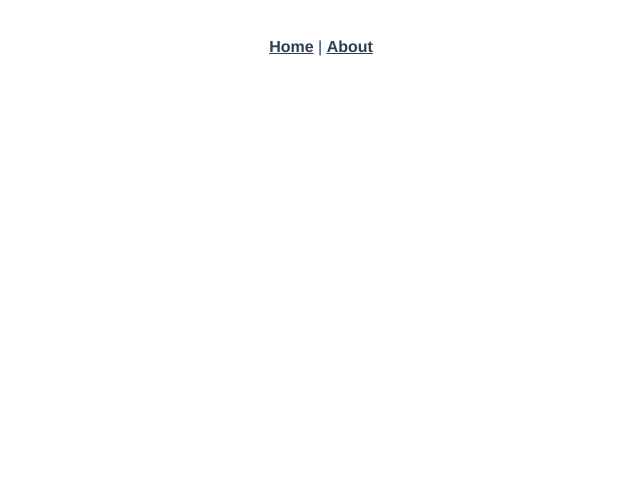
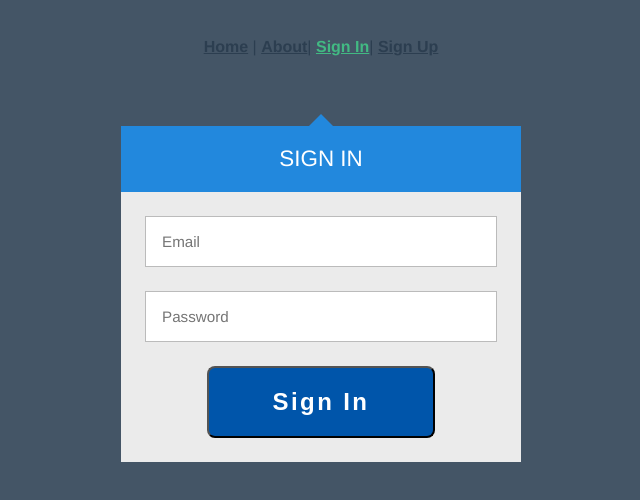
Before and after one commit to webex15-team-2/team2-original-app, a Vue app: page /signin in a window 1280 px wide. Before the commit this address had no page. Shown: the top 500 px of the page, without its empty margins (319-959 px from the left). Built offline with nearby package versions, Linux system fonts and the light colour scheme.

Commit message:
サインアップ・サインイン実装（とりあえず）

```diff
--- a/babel.config.js
+++ b/babel.config.js
@@ -1,3 +1,3 @@
 module.exports = {
   presets: ["@vue/cli-plugin-babel/preset"],
-}
+};
--- a/src/App.vue
+++ b/src/App.vue
@@ -1,7 +1,9 @@
 <template>
   <nav>
     <router-link to="/">Home</router-link> |
-    <router-link to="/about">About</router-link>
+    <router-link to="/about">About</router-link>|
+    <router-link to="/signin">Sign In</router-link>|
+    <router-link to="/signup">Sign Up</router-link>
   </nav>
   <router-view />
 </template>
--- a/src/components/HelloWorld.vue
+++ b/src/components/HelloWorld.vue
@@ -92,7 +92,7 @@ export default {
   props: {
     msg: String,
   },
-}
+};
 </script>
 
 <!-- Add "scoped" attribute to limit CSS to this component only -->
--- a/src/router/index.js
+++ b/src/router/index.js
@@ -1,5 +1,6 @@
-import { createRouter, createWebHistory } from "vue-router"
-import HomeView from "../views/HomeView.vue"
+import { createRouter, createWebHistory } from "vue-router";
+import HomeView from "../views/HomeView.vue";
+import SignUp from "../views/SignUp.vue";
 
 const routes = [
   {
@@ -16,11 +17,24 @@ const routes = [
     component: () =>
       import(/* webpackChunkName: "about" */ "../views/AboutView.vue"),
   },
-]
+  {
+    // sign upへの遷移
+    path: "/signup",
+    name: "SignUp",
+    // component: () => import("../views/SignUp.vue"),
+    component: SignUp,
+  },
+  {
+    // sign inへの遷移
+    path: "/signin",
+    name: "SignIn",
+    component: () => import("../views/SignIn.vue"),
+  },
+];
 
 const router = createRouter({
   history: createWebHistory(process.env.BASE_URL),
   routes,
-})
+});
 
-export default router
+export default router;
--- a/src/views/HomeView.vue
+++ b/src/views/HomeView.vue
@@ -1,18 +1,56 @@
 <template>
-  <div class="home">
+  <!-- <div class="home">
     <img alt="Vue logo" src="../assets/logo.png" />
     <HelloWorld msg="Welcome to Your Vue.js App" />
+  </div> -->
+
+  <div>
+    <img alt="Vue logo" src="../assets/logo.png" />
+    <p>HOME</p>
+    <p>ログイン状態: {{ authState }}</p>
+    <p>メール認証: {{ emailVerified }}</p>
+    <button class="btn btn-secondary" @click="signOut">サインアウト</button>
   </div>
 </template>
 
 <script>
 // @ is an alias to /src
-import HelloWorld from "@/components/HelloWorld.vue"
-
+// import HelloWorld from "@/components/HelloWorld.vue";
 export default {
   name: "HomeView",
   components: {
-    HelloWorld,
+    // HelloWorld,
   },
-}
+
+  data() {
+    return {
+      // feature/signinに関する処理 //
+
+      authState: "",
+      emailVerified: "",
+
+      // feature/signinに関する処理終わり//
+    };
+  },
+  methods: {
+    // feature/signinに関する処理 //
+    // signOut() {
+    //   firebase.auth().signOut();
+    // },
+    // feature/signinに関する処理終わり//
+  },
+  mounted() {
+    // feature/signinに関する処理 //
+    // firebase.auth().onAuthStateChanged((user) => {
+    //   if (user) {
+    //     this.authState = "ログイン";
+    //     this.emailVerified = user.emailVerified ? "済" : "未";
+    //   } else {
+    //     this.authState = "ログアウト";
+    //     this.emailVerified = "-";
+    //   }
+    // });
+    // feature/signinに関する処理終わり//
+  },
+};
 </script>
--- /dev/null
+++ b/src/views/SignIn.vue
@@ -0,0 +1,177 @@
+<template>
+  <div class="login">
+    <div class="login-triangle"></div>
+
+    <h2 class="login-header">Sign In</h2>
+
+    <form class="login-container">
+      <p><input type="email" placeholder="Email" v-model="emailAddress" /></p>
+      <p>
+        <input type="password" placeholder="Password" v-model="password" />
+      </p>
+      <p>
+        <button class="btn btn--blue" type="button" @click="SignIn">
+          Sign In
+        </button>
+      </p>
+    </form>
+  </div>
+</template>
+<script>
+import { getAuth, signInWithEmailAndPassword } from "firebase/auth";
+export default {
+  data() {
+    return {
+      emailAddress: "",
+      password: "",
+    };
+  },
+  methods: {
+    SignIn() {
+      try {
+        const auth = getAuth();
+
+        signInWithEmailAndPassword(auth, this.emailAddress, this.password)
+          .then((userCredential) => {
+            const user = userCredential.user;
+            console.log(user);
+            console.log("ログイン成功");
+            alert("ログイン成功");
+          })
+          .catch((error) => {
+            console.error(error);
+          });
+      } catch (e) {
+        console.error(e);
+      }
+    },
+  },
+};
+</script>
+
+<style>
+@import url(https://fonts.googleapis.com/css?family=Open+Sans:400,700);
+
+.btn,
+a.btn,
+button.btn {
+  font-size: 1.5rem;
+  font-weight: 700;
+  line-height: 1.5;
+  position: relative;
+  display: inline-block;
+  padding: 1rem 4rem;
+  cursor: pointer;
+  -webkit-user-select: none;
+  -moz-user-select: none;
+  -ms-user-select: none;
+  user-select: none;
+  -webkit-transition: all 0.3s;
+  transition: all 0.3s;
+  text-align: center;
+  vertical-align: middle;
+  text-decoration: none;
+  letter-spacing: 0.1em;
+  color: #fff;
+  border-radius: 0.5rem;
+}
+
+.btn--blue,
+a.btn--blue {
+  color: #fff;
+  background-color: #05a;
+}
+.btn--blue:hover,
+a.btn--blue:hover {
+  color: #fff;
+  background: #033089;
+}
+
+body {
+  background: #456;
+  font-family: "Open Sans", sans-serif;
+}
+
+.login {
+  width: 400px;
+  margin: 16px auto;
+  font-size: 16px;
+}
+
+/* Reset top and bottom margins from certain elements */
+.login-header,
+.login p {
+  margin-top: 0;
+  margin-bottom: 0;
+}
+
+/* The triangle form is achieved by a CSS hack */
+.login-triangle {
+  width: 0;
+  margin-right: auto;
+  margin-left: auto;
+  border: 12px solid transparent;
+  border-bottom-color: #28d;
+}
+
+.login-header {
+  background: #28d;
+  padding: 20px;
+  font-size: 1.4em;
+  font-weight: normal;
+  text-align: center;
+  text-transform: uppercase;
+  color: #fff;
+}
+
+.login-container {
+  background: #ebebeb;
+  padding: 12px;
+}
+
+/* Every row inside .login-container is defined with p tags */
+.login p {
+  padding: 12px;
+}
+
+.login input {
+  box-sizing: border-box;
+  display: block;
+  width: 100%;
+  border-width: 1px;
+  border-style: solid;
+  padding: 16px;
+  outline: 0;
+  font-family: inherit;
+  font-size: 0.95em;
+}
+
+.login input[type="email"],
+.login input[type="password"] {
+  background: #fff;
+  border-color: #bbb;
+  color: #555;
+}
+
+/* Text fields' focus effect */
+.login input[type="email"]:focus,
+.login input[type="password"]:focus {
+  border-color: #888;
+}
+
+.login input[type="submit"] {
+  background: #28d;
+  border-color: transparent;
+  color: #fff;
+  cursor: pointer;
+}
+
+.login input[type="submit"]:hover {
+  background: #17c;
+}
+
+/* Buttons' focus effect */
+.login input[type="submit"]:focus {
+  border-color: #05a;
+}
+</style>
--- /dev/null
+++ b/src/views/SignUp.vue
@@ -0,0 +1,181 @@
+<template>
+  <div class="login">
+    <div class="login-triangle"></div>
+
+    <h2 class="login-header">Sign Up</h2>
+
+    <form class="login-container">
+      <p><input type="email" placeholder="Email" v-model="emailAddress" /></p>
+      <p>
+        <input type="password" placeholder="Password" v-model="password" />
+      </p>
+      <p>
+        <button class="btn btn--blue" type="button" @click="SignUp">
+          Sign Up
+        </button>
+      </p>
+    </form>
+  </div>
+  <!--
+  <div>
+    <v-btn @click="SignUp"> ユーザー作成 </v-btn>
+  </div> -->
+</template>
+<script>
+import {
+  getAuth,
+  //   onAuthStateChanged,
+  createUserWithEmailAndPassword,
+} from "firebase/auth";
+
+export default {
+  data() {
+    return {
+      emailAddress: "",
+      password: "",
+    };
+  },
+  methods: {
+    SignUp() {
+      const auth = getAuth();
+      createUserWithEmailAndPassword(auth, this.emailAddress, this.password)
+        .then((userCredential) => {
+          const user = userCredential.user;
+          console.log(user);
+          console.log("user created");
+        })
+        .catch((error) => {
+          alert(error.message);
+          console.error(error);
+        });
+    },
+  },
+};
+</script>
+
+<style>
+@import url(https://fonts.googleapis.com/css?family=Open+Sans:400,700);
+
+.btn,
+a.btn,
+button.btn {
+  font-size: 1.5rem;
+  font-weight: 700;
+  line-height: 1.5;
+  position: relative;
+  display: inline-block;
+  padding: 1rem 4rem;
+  cursor: pointer;
+  -webkit-user-select: none;
+  -moz-user-select: none;
+  -ms-user-select: none;
+  user-select: none;
+  -webkit-transition: all 0.3s;
+  transition: all 0.3s;
+  text-align: center;
+  vertical-align: middle;
+  text-decoration: none;
+  letter-spacing: 0.1em;
+  color: #fff;
+  border-radius: 0.5rem;
+}
+
+.btn--blue,
+a.btn--blue {
+  color: #fff;
+  background-color: #28d;
+}
+.btn--blue:hover,
+a.btn--blue:hover {
+  color: #fff;
+  background: #033089;
+}
+
+body {
+  background: #456;
+  font-family: "Open Sans", sans-serif;
+}
+
+.login {
+  width: 400px;
+  margin: 16px auto;
+  font-size: 16px;
+}
+
+/* Reset top and bottom margins from certain elements */
+.login-header,
+.login p {
+  margin-top: 0;
+  margin-bottom: 0;
+}
+
+/* The triangle form is achieved by a CSS hack */
+.login-triangle {
+  width: 0;
+  margin-right: auto;
+  margin-left: auto;
+  border: 12px solid transparent;
+  border-bottom-color: #28d;
+}
+
+.login-header {
+  background: #28d;
+  padding: 20px;
+  font-size: 1.4em;
+  font-weight: normal;
+  text-align: center;
+  text-transform: uppercase;
+  color: #fff;
+}
+
+.login-container {
+  background: #ebebeb;
+  padding: 12px;
+}
+
+/* Every row inside .login-container is defined with p tags */
+.login p {
+  padding: 12px;
+}
+
+.login input {
+  box-sizing: border-box;
+  display: block;
+  width: 100%;
+  border-width: 1px;
+  border-style: solid;
+  padding: 16px;
+  outline: 0;
+  font-family: inherit;
+  font-size: 0.95em;
+}
+
+.login input[type="email"],
+.login input[type="password"] {
+  background: #fff;
+  border-color: #bbb;
+  color: #555;
+}
+
+/* Text fields' focus effect */
+.login input[type="email"]:focus,
+.login input[type="password"]:focus {
+  border-color: #888;
+}
+
+.login input[type="submit"] {
+  background: #28d;
+  border-color: transparent;
+  color: #fff;
+  cursor: pointer;
+}
+
+.login input[type="submit"]:hover {
+  background: #17c;
+}
+
+/* Buttons' focus effect */
+.login input[type="submit"]:focus {
+  border-color: #05a;
+}
+</style>
--- a/vue.config.js
+++ b/vue.config.js
@@ -1,4 +1,4 @@
-const { defineConfig } = require("@vue/cli-service")
+const { defineConfig } = require("@vue/cli-service");
 module.exports = defineConfig({
   transpileDependencies: true,
-})
+});
```
Also changed, not shown: .eslintrc.js, firebase.json (added), 1 other file (tests, documents, lock files or other folders).
